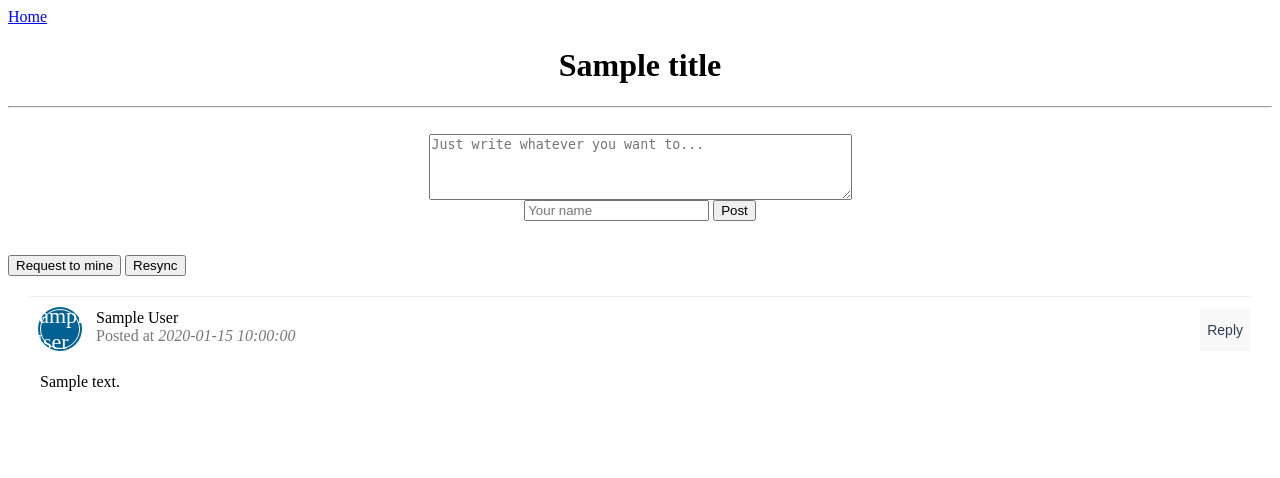
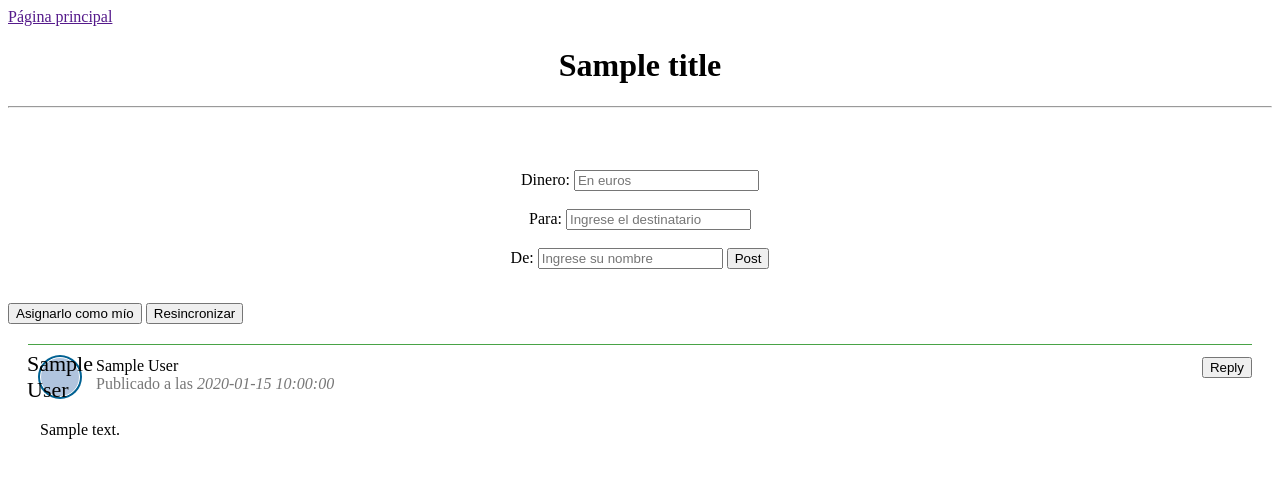
Before and after one commit to Albertojserr/Blockchain-Prueba, a Flask app: template app/templates/index.html in a window 1280 px wide. Shown: the top 478 px of the page. Run offline with Flask 2, Linux system fonts and the light colour scheme; the template is opened without the code that fills it: most values are stand-ins (such as "Sample title", 1, 10 or a date in 2020).

Commit message:
cambios dinero

```diff
--- a/app/templates/base.html
+++ b/app/templates/base.html
@@ -3,7 +3,7 @@
     <title>{{ title }}</title>
   </head>
   <body>
-    <div><a href="/index">Home</a></div>
+    <div><a href="">Página principal</a></div>
     <center><h1>{{ title }}</h1></center>
     <hr>
     {% with messages = get_flashed_messages() %}
--- a/app/templates/index.html
+++ b/app/templates/index.html
@@ -6,17 +6,27 @@
 
 	<center>
 	<form action="/submit" id="textform" method="post">
-	    <textarea name="content" rows="4" cols="50" placeholder="Just write whatever you want to..."></textarea>
+	    <!--<textarea name="content" rows="4" cols="50" placeholder="Just write whatever you want to..."></textarea>-->
 	    <br>
-	    <input type="text" name="author" placeholder="Your name">
+		<br>
+		<label>Dinero:</label>
+		<input type="number" name="dinero" placeholder="En euros" pattern="[0-9]+">
+		<br>
+		<br>
+		<label>Para:</label>
+		<input type="text" name="recibidor" placeholder="Ingrese el destinatario">
+		<br>
+		<br>
+		<label>De:</label>
+	    <input type="text" name="author" placeholder="Ingrese su nombre">
 	    <input type="submit" value="Post">
 	</form>
 	</center>
 
 	<br>
 
-	<a href="{{node_address}}/mine" target="_blank"><button>Request to mine</button></a>
-	<a href="/"><button>Resync</button></a>
+	<a href="{{node_address}}/mine" target="_blank"><button>Asignarlo como mío</button></a>
+	<a href="/"><button>Resincronizar</button></a>
 
 	<div style="margin: 20px;">
 
@@ -24,9 +34,9 @@
     <div class="post_box">
 	   <div class="post_box-header">
 	      <div class="post_box-options"><button class="option-btn">Reply</button></div>
-	      <div style="background: rgb(0, 97, 146) none repeat scroll 0% 0%; box-shadow: rgb(0, 97, 146) 0px 0px 0px 2px;" class="post_box-avatar">{{post.author[0]}}</div>
+	      <div style="background: rgb(176, 196, 222) none repeat scroll 0% 0%; box-shadow: rgb(0, 97, 146) 0px 0px 0px 2px;" class="post_box-avatar">{{post.author[0]}}</div>
 	      <div class="name-header">{{post.author}}</div>
-	      <div class="post_box-subtitle"> Posted at <i>{{readable_time(post.timestamp)}}</i></div>
+	      <div class="post_box-subtitle"> Publicado a las <i>{{readable_time(post.timestamp)}}</i></div>
 	   </div>
 	   <div>
 	      <div class="post_box-body">
@@ -38,11 +48,11 @@
 
 	<style>
 		.post_box {
-		    background: #fff;
+		    background: rgb(255, 255, 255);
 		    padding: 12px 0px 0px 12px;
 		    margin-top: 0px;
 		    margin-bottom: 8px;
-		    border-top: 1px solid #f0f0f0;
+		    border-top: 1px solid #49a346;
 		}
 
 		.post_box-header {
@@ -56,12 +66,12 @@
 		    display: flex;
 		    justify-content: center;
 		    align-items: center;
-		    color: white;
+		    color: rgb(0, 0, 0);
 		    font-size: 22px;
 		    float: left;
 		    margin-right: 16px;
 		    border: 1px solid #fff;
-		    box-shadow: 0px 0px 0px 2px #f00;
+		    box-shadow: 0px 0px 0px 2px rgb(190, 32, 177);
 		}
 
 		.post_box-avatar::after {
@@ -85,18 +95,7 @@
 		.post_box-options {
 		    float: right;
 		}
-		.option-btn {
-		    background: #f8f8f8;
-		    border: none;
-		    color: #2c3e50;
-		    padding: 7px;
-		    cursor: pointer;
-		    font-size: 14px;
-		    margin-left: 2px;
-		    margin-right: 2px;
-		    outline: none;
-		    height: 42px;
-		}
+
 	</style>
     </div>
 {% endblock %}
```
Also changed, not shown: app/views.py (+5 -4 lines).
